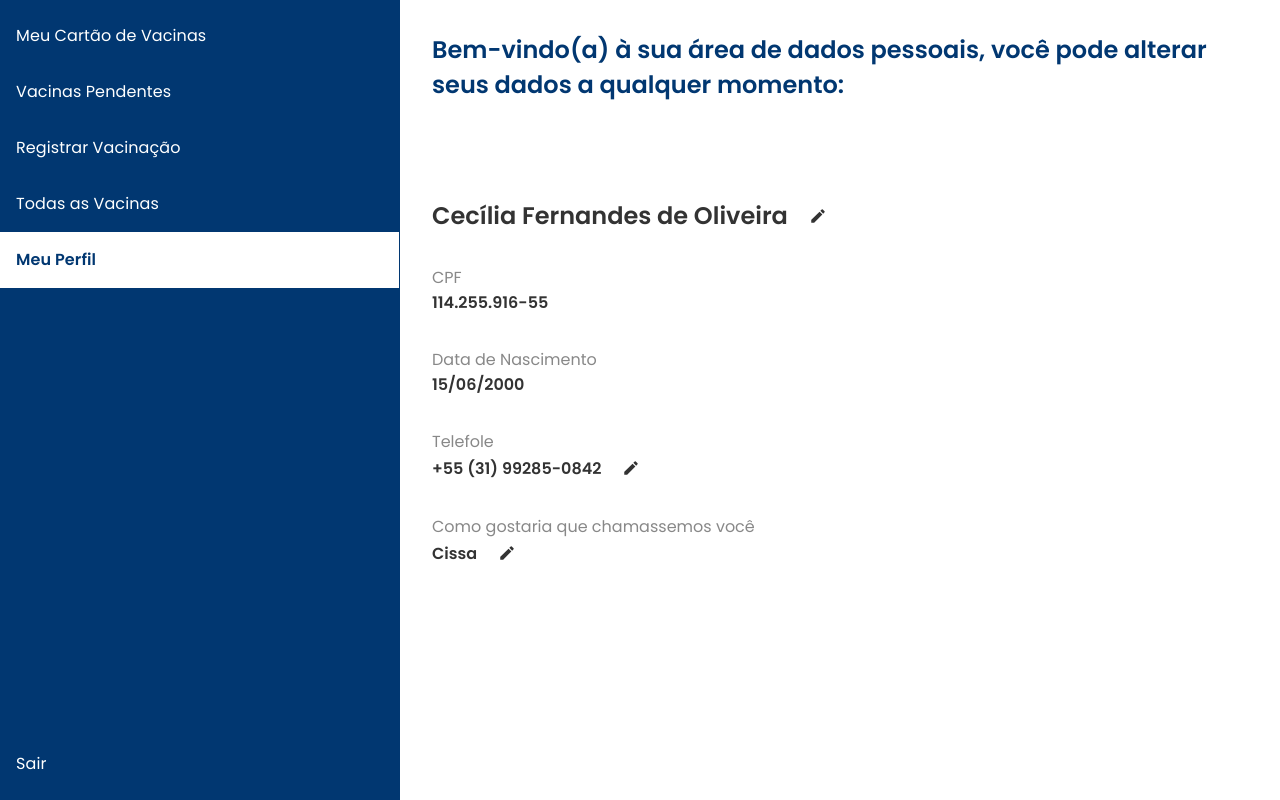
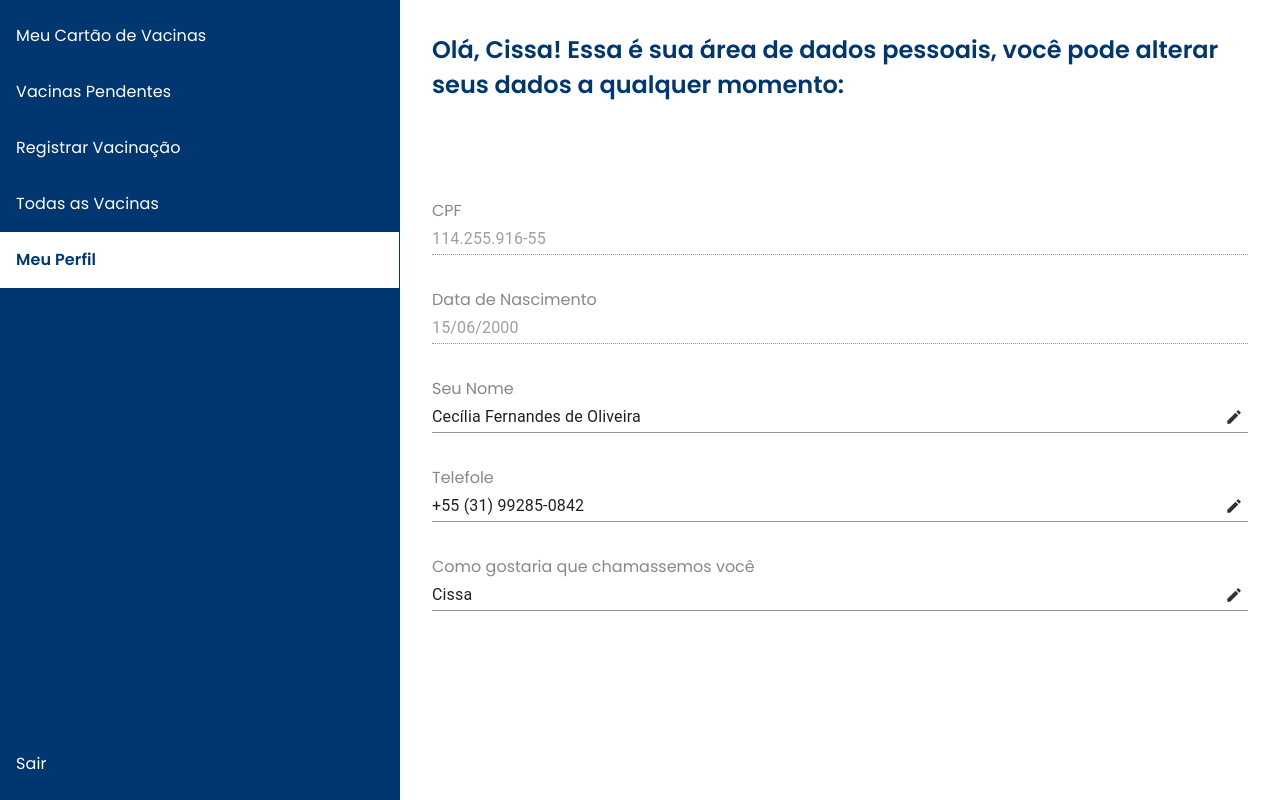
Before and after one commit to ceciliafr/vacina-certa-frontend, a Next.js app: page /meu-perfil in a window 1280 px wide. Built offline with nearby package versions, Linux system fonts and the light colour scheme.

Commit message:
feat: add editing fieal

```diff
--- a/src/app/globals.css
+++ b/src/app/globals.css
@@ -7,6 +7,7 @@
   --blue-70: #1351b4;
   --blue-90: #013771;
   --gray-01: #fcfcfc;
+  --gray-02: #0000004d;
   --gray-10: #e4e4e4;
   --gray-20: #cccccc;
   --gray-40: #888888;
@@ -14,10 +15,12 @@
   --pure-00: #ffffff;
   --pure-100: #000000;
   --yellow-80: #ffa800;
+  --green-01: #00800047;
   --green-10: #a4d7c0;
   --green-20: #7bb299;
   --green-80: #54ab34;
   --green-90: #008000;
+  --red-01: #ff00004a;
   --red-70: #cd373a;
 }
 
--- a/src/app/meu-perfil/page.module.css
+++ b/src/app/meu-perfil/page.module.css
@@ -45,5 +45,7 @@
 }
 
 .user_info_container {
-  max-width: 30rem;
+  display: flex;
+  flex-direction: column;
+  gap: 2rem;
 }
--- a/src/app/meu-perfil/page.tsx
+++ b/src/app/meu-perfil/page.tsx
@@ -5,10 +5,7 @@ import { DesktopMenu } from "@/components/desktop/Menu";
 import { DesktopNavbar } from "@/components/desktop/Navbar";
 import { Layout } from "@/components/Layout";
 import Box from "@mui/material/Box";
-import EditRoundedIcon from "@mui/icons-material/EditRounded";
-import IconButton from "@mui/material/IconButton";
-import Image from "next/image";
-import { yellow } from "@mui/material/colors";
+import { EditableLabel } from "@/components/Input";
 
 export default function MyProfile() {
   return (
@@ -18,8 +15,8 @@ export default function MyProfile() {
         <div className={styles.right_content}>
           <Box>
             <Title>
-              Bem-vindo(a) à sua área de dados pessoais, você pode alterar seus
-              dados a qualquer momento:
+              Olá, Cissa! Essa é sua área de dados pessoais, você pode alterar
+              seus dados a qualquer momento:
             </Title>
           </Box>
           <Box
@@ -29,105 +26,35 @@ export default function MyProfile() {
             gap="5rem"
             marginTop="6rem"
           >
-            {/* <div style={{ maxWidth: "100rem" }}>
-              <div
-                style={{
-                  display: "flex",
-                  justifyContent: "center",
-                  position: "relative",
-                  width: "100%",
-                }}
-              >
-                <Image
-                  src="/edit_user4.png"
-                  alt="vacina_certa_logo"
-                  width={600}
-                  height={1000}
-                  style={{
-                    width: "50%",
-                    height: "auto",
-                  }}
-                  sizes="100vw"
-                  // fill
+            <Box
+              display="flex"
+              flexDirection="column"
+              height="100%"
+              width="100%"
+            >
+              <div className={styles.user_info_container}>
+                <EditableLabel lableName="CPF" labelValue="114.255.916-55" />
+                <EditableLabel
+                  lableName="Data de Nascimento"
+                  labelValue="15/06/2000"
                 />
-              </div>
-            </div> */}
-            {/* <div className={styles.vertical_line}></div> */}
-            <Box display="flex" flexDirection="column" height="100%">
-              <div className={styles.user_info_container}>
-                <Box
-                  display="flex"
-                  alignItems="center"
-                  gap={2}
-                  marginBottom={4}
-                >
-                  <h2 className={styles.user_name}>
-                    Cecília Fernandes de Oliveira
-                  </h2>
-                  <IconButton
-                    aria-label="edit"
-                    size="small"
-                    className={styles.edit_button}
-                  >
-                    <EditRoundedIcon fontSize="inherit" color="action" />
-                  </IconButton>
-                </Box>
+                <EditableLabel
+                  lableName="Seu Nome"
+                  labelValue="Cecília Fernandes de Oliveira"
+                  isEditable
+                />
 
+                <EditableLabel
+                  lableName="Telefole"
+                  labelValue="+55 (31) 99285-0842"
+                  isEditable
+                />
                 <div className={styles.personal_data}>
-                  <Box>
-                    <h4 className={styles.label_title}>CPF</h4>
-                    <h4 className={styles.label_value}>114.255.916-55</h4>
-                  </Box>
-                  <Box>
-                    <h4 className={styles.label_title}>Data de Nascimento</h4>
-                    <h4 className={styles.label_value}>15/06/2000</h4>
-                  </Box>
-
-                  <div>
-                    <h4 className={styles.label_title}>Telefole</h4>
-                    <Box display="flex" alignItems="center" gap={2}>
-                      <h4 className={styles.label_value}>
-                        +55 (31) 99285-0842
-                      </h4>
-
-                      <IconButton
-                        aria-label="edit"
-                        size="small"
-                        className={styles.edit_button}
-                      >
-                        <EditRoundedIcon fontSize="inherit" />
-                      </IconButton>
-                    </Box>
-                  </div>
-                  <div>
-                    <h4 className={styles.label_title}>
-                      Como gostaria que chamassemos você
-                    </h4>
-                    <Box display="flex" alignItems="center" gap={2}>
-                      <h4 className={styles.label_value}>Cissa</h4>
-                      <IconButton
-                        aria-label="edit"
-                        size="small"
-                        className={styles.edit_button}
-                      >
-                        <EditRoundedIcon fontSize="inherit" />
-                      </IconButton>
-                    </Box>
-                  </div>
-
-                  {/* <div>
-                    <h4 className={styles.label_title}>Senha</h4>
-                    <Box display="flex" alignItems="baseline" gap={2}>
-                      <h4 className={styles.label_value}>*********</h4>
-                      <IconButton
-                        aria-label="edit"
-                        size="small"
-                        className={styles.edit_button}
-                      >
-                        <EditRoundedIcon fontSize="inherit" />
-                      </IconButton>
-                    </Box>
-                  </div> */}
+                  <EditableLabel
+                    lableName="Como gostaria que chamassemos você"
+                    labelValue="Cissa"
+                    isEditable
+                  />
                 </div>
               </div>
             </Box>
--- /dev/null
+++ b/src/components/Input/index.tsx
@@ -0,0 +1,88 @@
+import { useState } from "react";
+import styles from "./styles.module.css";
+import Box from "@mui/material/Box";
+import Input from "@mui/material/Input";
+import IconButton from "@mui/material/IconButton";
+import FormControl from "@mui/material/FormControl";
+import InputAdornment from "@mui/material/InputAdornment";
+import EditRoundedIcon from "@mui/icons-material/EditRounded";
+import CheckRoundedIcon from "@mui/icons-material/CheckRounded";
+import ClearRoundedIcon from "@mui/icons-material/ClearRounded";
+
+export const EditableLabel: React.FC<{
+  lableName: string;
+  labelValue: string;
+  isEditable?: boolean;
+}> = ({ lableName, labelValue, isEditable = false }) => {
+  const [value, setValue] = useState(labelValue);
+  const [isEditing, setIsEditing] = useState(false);
+
+  const saveNewValue = () => {};
+
+  return (
+    <div>
+      <h4 className={styles.label_title}>{lableName}</h4>
+      <Box display="flex" alignItems="center" gap={2}>
+        {isEditable ? (
+          <FormControl variant="standard" fullWidth>
+            <Input
+              error={!value}
+              fullWidth
+              className={styles.input}
+              id="standard-adornment-password"
+              value={value}
+              required
+              onChange={(e) => setValue(e.target.value)}
+              endAdornment={
+                <InputAdornment position="end">
+                  {isEditing ? (
+                    <>
+                      <IconButton
+                        aria-label="toggle password visibility"
+                        className={styles.cancel_button}
+                        size="small"
+                        onClick={() => setIsEditing(!isEditing)}
+                      >
+                        <ClearRoundedIcon fontSize="inherit" color="error" />
+                      </IconButton>
+                      <IconButton
+                        aria-label="toggle password visibility"
+                        className={styles.confirm_button}
+                        size="small"
+                        onClick={() => setIsEditing(!isEditing)}
+                      >
+                        <CheckRoundedIcon fontSize="inherit" color="success" />
+                      </IconButton>
+                    </>
+                  ) : (
+                    <IconButton
+                      aria-label="toggle password visibility"
+                      className={styles.edit_button}
+                      size="small"
+                      onClick={() => setIsEditing(!isEditing)}
+                    >
+                      <EditRoundedIcon fontSize="inherit" />
+                    </IconButton>
+                  )}
+                </InputAdornment>
+              }
+            />
+            {!value && (
+              <p className={styles.error_message}>O campo não pode ser vazio</p>
+            )}
+          </FormControl>
+        ) : (
+          <FormControl variant="standard" fullWidth>
+            <Input
+              disabled
+              fullWidth
+              className={styles.input}
+              id="standard-adornment-password"
+              value={value}
+            />
+          </FormControl>
+        )}
+      </Box>
+    </div>
+  );
+};
--- /dev/null
+++ b/src/components/Input/styles.module.css
@@ -0,0 +1,30 @@
+.label_title {
+  color: var(--gray-40);
+  font-weight: 400;
+}
+
+.label_value {
+  color: var(--gray-80);
+  font-weight: 600;
+}
+
+.edit_button svg {
+  color: var(--gray-80);
+}
+
+.edit_button:hover {
+  background-color: var(--gray-02);
+}
+
+.cancel_button:hover {
+  background-color: var(--red-01);
+}
+
+.confirm_button:hover {
+  background-color: var(--green-01);
+}
+
+.error_message {
+  color: var(--red-70);
+  font-size: small;
+}
```
